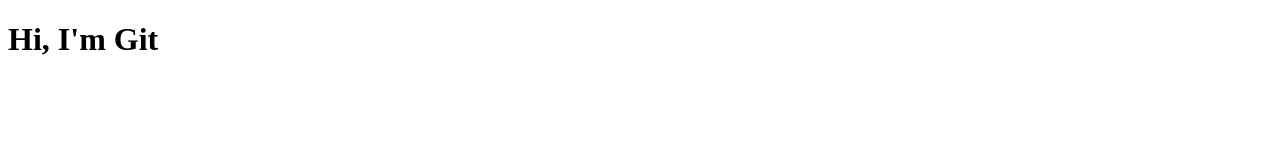
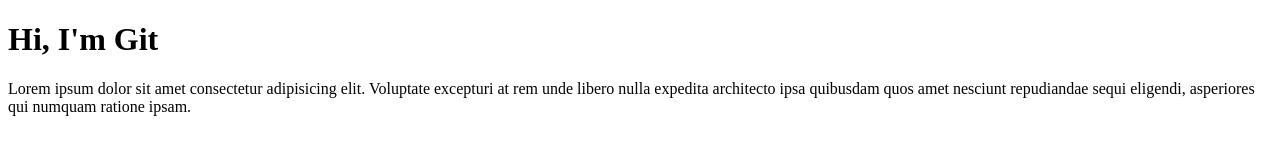
Before and after one commit to KaungK2001/Project, a plain HTML site: page index.html in a window 1280 px wide. Drawn offline with Linux system fonts and the light colour scheme.

Commit message:
second commit

```diff
--- a/index.html
+++ b/index.html
@@ -8,5 +8,7 @@
 </head>
 <body>
     <h1>Hi, I'm Git</h1>
+
+    <p>Lorem ipsum dolor sit amet consectetur adipisicing elit. Voluptate excepturi at rem unde libero nulla expedita architecto ipsa quibusdam quos amet nesciunt repudiandae sequi eligendi, asperiores qui numquam ratione ipsam.</p>
 </body>
 </html>
```
